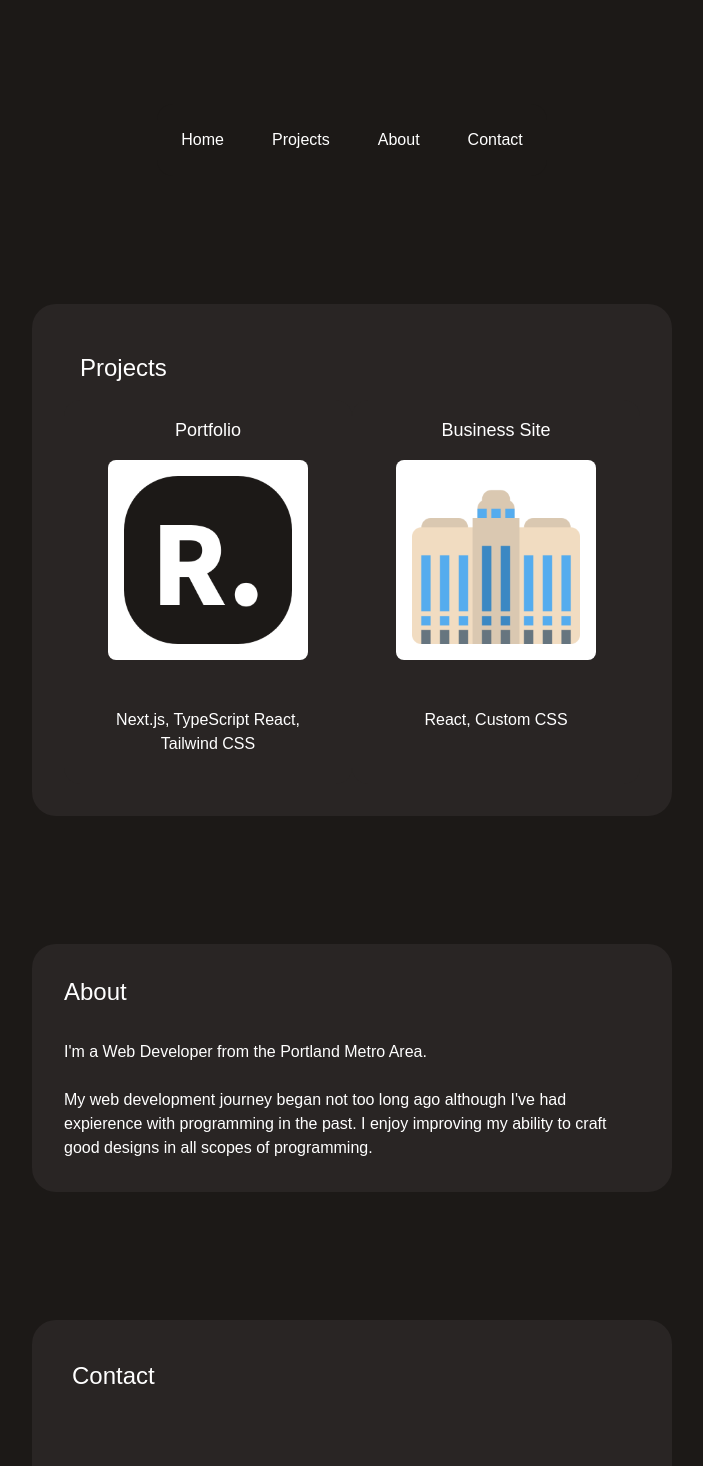
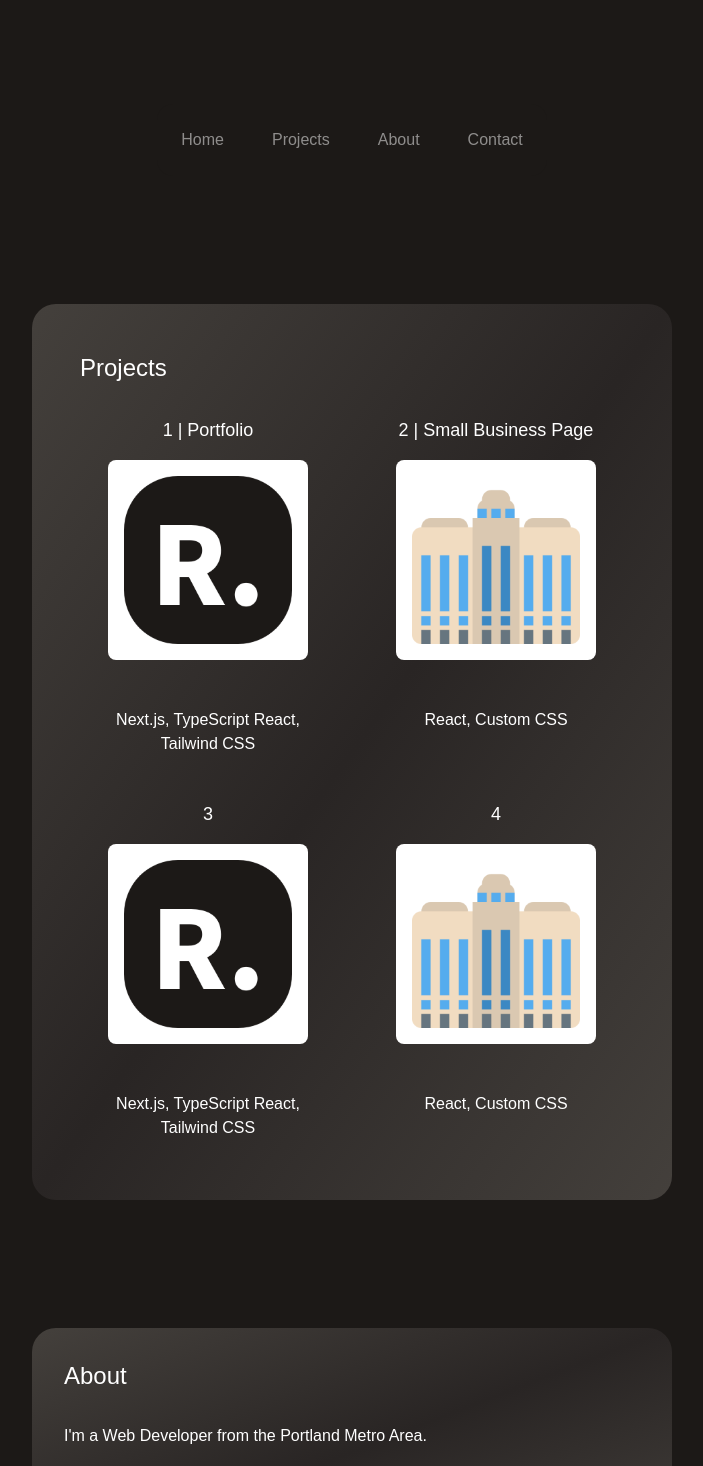
Before and after one commit to ramvilsil/portfolio, a Next.js app: page / in a window 1280 px wide. Shown: the part 520-1986 px from the top of the page, without its empty margins (288-991 px from the left). Built offline with nearby package versions, Linux system fonts and the light colour scheme.

Commit message:
updated colors
- added gradients to sections
- changed opacities on buttons/links

```diff
--- a/components/About.tsx
+++ b/components/About.tsx
@@ -5,7 +5,7 @@ const About = () => {
         <>
 
             {/* Projects Container */}
-            <div className="bg-stone-800 text-white rounded-3xl p-4 ">
+            <div className="bg-gradient-to-br from-stone-700 via-stone-800 to-stone-700 text-white rounded-3xl p-4 ">
 
                 {/* Title */}
                 <h1 className="text-white w-max text-2xl p-4">About</h1>
--- a/components/Contact.tsx
+++ b/components/Contact.tsx
@@ -4,7 +4,7 @@ const Contact = () => {
     return (
         <>
             {/* Contact Container */}
-            <div className="bg-stone-800 text-white rounded-3xl p-4">
+            <div className="bg-gradient-to-br from-stone-700 via-stone-800 to-stone-700 text-white rounded-3xl p-4">
 
                 {/* Title */}
                 <h1 className="w-max text-2xl p-6">Contact</h1>
@@ -61,7 +61,7 @@ const Contact = () => {
                                     ></textarea>
                                 </div>
 
-                                <button className='bg-stone-900  w-full p-4 mt-4 rounded-2xl hover:opacity-60'>
+                                <button className='bg-gradient-to-br from-black via-stone-900 to-stone-900 w-full p-4 mt-4 rounded-2xl hover:opacity-60 '>
                                     Send Message
                                 </button>
 
--- a/components/IndexNavbar.tsx
+++ b/components/IndexNavbar.tsx
@@ -5,15 +5,15 @@ import Link from "next/link"
 const Navbar = () => {
     return (
         <>
-            <div className="m-auto w-max rounded-2xl flex justify-center items-center bg-stone-900  ">
+            <div className="m-auto w-max rounded-2xl flex justify-center items-center bg-stone-900">
 
                 <Link href="/">
-                    <div className="text-white p-2 m-4 rounded-lg hover:bg-stone-800">Home</div>
+                    <div className="text-white p-2 m-4 rounded-lg opacity-50 hover:opacity-100">Home</div>
                 </Link>
 
-                <a href="#projects" className="text-white p-2 m-4 rounded-lg hover:bg-stone-800">Projects</a>
-                <a href="#about" className="text-white p-2 m-4 rounded-lg hover:bg-stone-800">About</a>
-                <a href="#contact" className="text-white p-2 m-4 rounded-lg hover:bg-stone-800">Contact</a>
+                <a href="#projects" className="text-white p-2 m-4 rounded-lg opacity-50 hover:opacity-100">Projects</a>
+                <a href="#about" className="text-white p-2 m-4 rounded-lg opacity-50 hover:opacity-100">About</a>
+                <a href="#contact" className="text-white p-2 m-4 rounded-lg opacity-50 hover:opacity-100">Contact</a>
 
 
             </div>
--- a/components/Intro.tsx
+++ b/components/Intro.tsx
@@ -20,7 +20,7 @@ const Intro = () => {
 
                         <h1 className=" w-max text-5xl">Ramon</h1>
 
-                        <div>Web Developer</div>
+                        <div className='italic'>Web Developer</div>
 
                     </div>
 
--- a/components/Projects.tsx
+++ b/components/Projects.tsx
@@ -9,22 +9,24 @@ const Projects = () => {
         <>
 
             {/* Projects Container */}
-            <div className="bg-stone-800 rounded-3xl p-8">
+            <div className="bg-gradient-to-br from-stone-700 via-stone-800 to-stone-700  rounded-3xl p-8">
 
                 {/* Title */}
                 <h1 className="text-white w-max rounded-lg text-2xl m-4">Projects</h1>
 
 
                 {/* Might be better to switch to grid instead of flex to add more rows */}
-                <div className="flex justify-evenly items-center portrait:flex-col ">
+                <div className="flex justify-evenly items-center flex-col ">
+
+                    <div className="flex portrait:flex-col">
 
                         <Link href='projects/portfolio'>
 
-                        <div className="bg-stone-800 w-72 h-96 text-white rounded-2xl p-4 flex flex-col items-center hover:bg-stone-900">
+                            <div className="w-72 h-96 text-white rounded-2xl p-4 flex flex-col items-center hover:bg-gradient-to-br from-black via-stone-900 to-stone-900 ">
 
-                            <div className="text-lg">Portfolio</div>
+                                <div className="text-lg">1 | Portfolio</div>
 
-                            <Image className='bg-white rounded-lg m-4 p-4' height={200} objectFit='cover' src={Project1Thumb} alt='/'/>
+                                <Image className='bg-white rounded-lg m-4 p-4' height={200} src={Project1Thumb} alt='/'/>
 
                                 <div className="text-center rounded-lg m-8">
                                     Next.js, TypeScript React, Tailwind CSS
@@ -36,11 +38,47 @@ const Projects = () => {
 
                         <Link href='projects/small-business'>
 
-                        <div className="bg-stone-800 w-72 h-96 text-white rounded-2xl p-4 flex flex-col items-center hover:bg-stone-900">
+                            <div className="w-72 h-96 text-white rounded-2xl p-4 flex flex-col items-center hover:bg-gradient-to-br from-black via-stone-900 to-stone-900 ">
 
-                            <div className="text-lg">Business Site</div>
+                                <div className="text-lg">2 | Small Business Page</div>
 
-                            <Image className='bg-white rounded-lg m-4 p-4' height={200} objectFit='cover' src={Project2Thumb} alt='/'/>
+                                <Image className='bg-white rounded-lg m-4 p-4' height={200} src={Project2Thumb} alt='/'/>
+
+                                <div className="text-center rounded-lg m-8">
+                                    React, Custom CSS
+                                </div>
+
+                            </div>
+
+                        </Link>
+
+                    </div>
+
+                    <div className="flex portrait:flex-col">
+
+                        <Link href='projects/portfolio'>
+
+                            <div className="w-72 h-96 text-white rounded-2xl p-4 flex flex-col items-center hover:bg-gradient-to-br from-black via-stone-900 to-stone-900 ">
+
+                                <div className="text-lg">3</div>
+
+                                <Image className='bg-white rounded-lg m-4 p-4' height={200} src={Project1Thumb} alt='/'/>
+
+                                <div className="text-center rounded-lg m-8">
+                                    Next.js, TypeScript React, Tailwind CSS
+                                </div>
+
+                            </div>
+
+                        </Link>
+
+                        <Link href='projects/small-business'>
+
+                            <div className="w-72 h-96 text-white rounded-2xl p-4 flex flex-col items-center hover:bg-gradient-to-br from-black via-stone-900 to-stone-900 ">
+
+                                <div className="text-lg">4</div>
+
+                                <Image className='bg-white rounded-lg m-4 p-4' height={200} src={Project2Thumb} alt='/'/>
 
                                 <div className="text-center rounded-lg m-8">
                                     React, Custom CSS
@@ -54,6 +92,8 @@ const Projects = () => {
 
                 </div>
 
+            </div>
+
         </>
     )
 }
--- a/components/projects/Project.tsx
+++ b/components/projects/Project.tsx
@@ -6,7 +6,7 @@ const Project = ({title, projectImage, projectSourceLink, projectLink} : {title
         <>
 
             {/* Project Display Container */}
-            <div className="bg-stone-800 text-white rounded-3xl p-4">
+            <div className="mt-20 bg-gradient-to-br from-stone-700 via-stone-800 to-stone-700 text-white rounded-3xl p-4">
 
                 {/* Title */}
                 <h1 className="text-2xl m-6">{title}</h1>
@@ -22,9 +22,9 @@ const Project = ({title, projectImage, projectSourceLink, projectLink} : {title
                     {/* View Buttons */}
                     <div className="portrait:flex portrait:flex-col text-center">
 
-                            <a href={projectSourceLink} className="bg-stone-900 p-4 m-4 rounded-xl hover:opacity-60">View Source</a>
+                            <a href={projectSourceLink} className="bg-gradient-to-br from-black via-stone-900 to-stone-900 p-4 m-4 rounded-xl hover:opacity-60">View Source</a>
 
-                            <a href={projectLink} className="bg-stone-900 p-4 m-3 rounded-xl hover:opacity-60">View Deployed App</a>
+                            <a href={projectLink} className="bg-gradient-to-br from-black via-stone-900 to-stone-900 p-4 m-3 rounded-xl hover:opacity-60">View Deployed App</a>
 
                     </div>
 
--- a/pages/index.tsx
+++ b/pages/index.tsx
@@ -26,7 +26,7 @@ export default function Home() {
       <div className="flex justify-center">
 
         {/* Main Container */}
-        <div className="bg-stone-900 h-fit w-6/12 portrait:w-screen ">
+        <div className="h-fit w-6/12 portrait:w-screen ">
 
           {/* Intro container with custom CSS class */}
           <div className="intro">
--- a/pages/projects/portfolio.tsx
+++ b/pages/projects/portfolio.tsx
@@ -22,7 +22,7 @@ const Portfolio = () => {
 
 
 
-                    <div className="bg-stone-800 text-white rounded-3xl p-4 mt-12 mb-16">
+                    <div className="bg-gradient-to-br from-stone-700 via-stone-800 to-stone-700 text-white rounded-3xl p-4 mt-12 mb-16">
 
                         {/* Title */}
                         <h1 className="text-white w-max text-2xl p-4">Description</h1>
--- a/pages/projects/small-business.tsx
+++ b/pages/projects/small-business.tsx
@@ -22,7 +22,7 @@ const SmallBusiness = () => {
 
 
 
-                    <div className="bg-stone-800 text-white rounded-3xl p-4 mt-12 mb-16">
+                    <div className="bg-gradient-to-br from-stone-700 via-stone-800 to-stone-700 text-white rounded-3xl p-4 mt-12 mb-16">
 
                         {/* Title */}
                         <h1 className="text-white w-max text-2xl p-4">Description</h1>
```
Also changed, not shown: components/projects/SharedNavbar.tsx (+4 -4 lines). Lines whose indentation alone changed are shown as unchanged.
